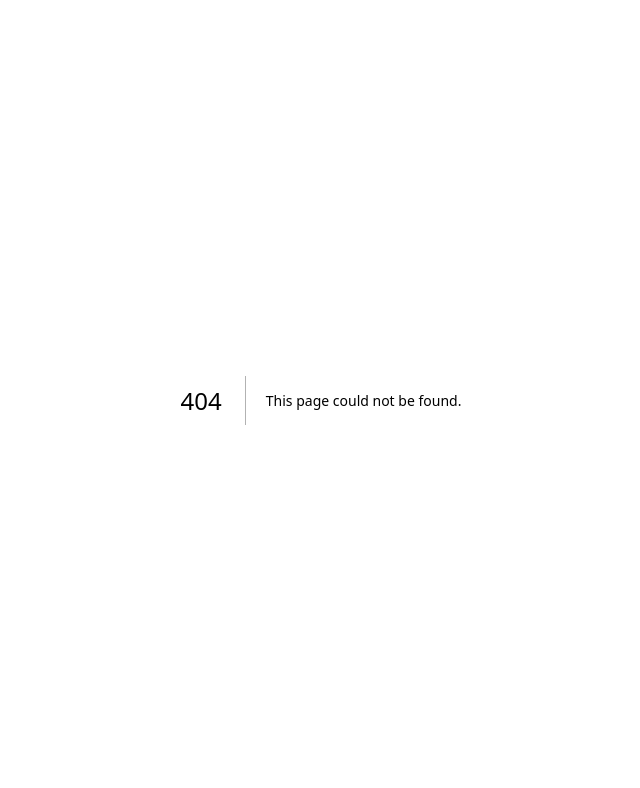
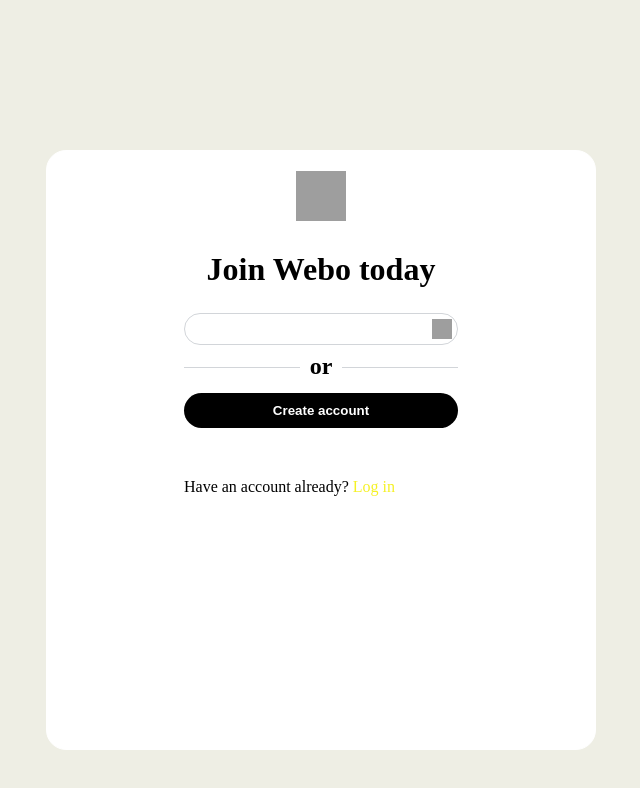
Before and after one commit to believemanasseh/webo, a Next.js app: page /signup in a window 1280 px wide. Before the commit this address had no page. Shown: the top 788 px of the page, without its empty margins (319-959 px from the left). Built offline with nearby package versions, Linux system fonts and the light colour scheme; grey boxes are pictures that could not be loaded.

Commit message:
add signup screen

```diff
--- /dev/null
+++ b/pages/signup/index.jsx
@@ -0,0 +1,127 @@
+import React, { useState } from 'react';
+import Image from 'next/image'
+import styled from 'styled-components';
+import logo from '../../public/webo.png';
+import googleLogo from '../../public/google.svg';
+
+
+
+export default function Signup() {
+
+  return (
+    <React.Fragment>
+      <StyledSignup>
+        <div className='container'>
+          <div className='logo'>
+            <Image
+              src={logo}
+              alt='logo'
+              width={50}
+              height={50}
+              placeholder='blur'
+            />
+          </div>
+          <div className='container2'>
+            <h1 className='header'>Join Webo today</h1>
+            <div className='googl'>
+              <Image
+                src={googleLogo}
+                alt='google svg'
+                height={20}
+                width={20}
+              />
+            </div>
+            <h2><span>or</span></h2>
+            <button className='createAccount' type='button'>Create account</button>
+            <p>Have an account already? <a>Log in</a></p>
+          </div>
+        </div>
+      </StyledSignup>
+    </React.Fragment>
+  )
+}
+
+const StyledSignup = styled.div`
+  background-color: #eeeee4;
+  height: 100vh;
+  width: 100vw;
+  margin: auto;
+  padding-top: 150px;
+
+  .container {
+    background-color: white;
+    border: 1px solid white;
+    border-radius: 20px;
+    height: 600px;
+    width: 550px;
+    margin: auto;
+  }
+
+  .logo {
+    margin: auto;
+    padding-top: 20px;
+    display: flex;
+    justify-content: center;
+  }
+
+  .header {
+    text-align: center;
+    padding-top: 30px;
+  }
+
+  h2 {
+    width: 100%;
+    text-align: center;
+    border-bottom: 1px solid #d2d5d9;
+    line-height: 0.1em;
+    margin: 20px 0px;
+  }
+
+  h2 span {
+    background:#fff;
+    padding: 0 10px;
+  }
+
+  .container2 {
+    width: 50%;
+    margin: auto;
+  }
+
+  .googl {
+    margin-top: 25px;
+    padding: 5px;
+    border: 1px solid #d2d5d9;
+    border-radius: 25px;
+    display: flex;
+    justify-content: flex-end;
+    align-items: center;
+  }
+
+  .googl:hover {
+    cursor: pointer;
+  }
+
+  button {
+    width: 100%;
+    border-radius: 30px;
+    padding: 10px;
+    margin-top: 5px;
+    color: white;
+    font-weight: bolder;
+    border: none;
+    background-color: #000000;
+  }
+
+  button:hover {
+    cursor: pointer;
+  }
+
+  p {
+    text-align: start;
+    padding-top: 50px;
+  }
+
+  p a {
+    color: #f5f125;
+  }
+`
```
